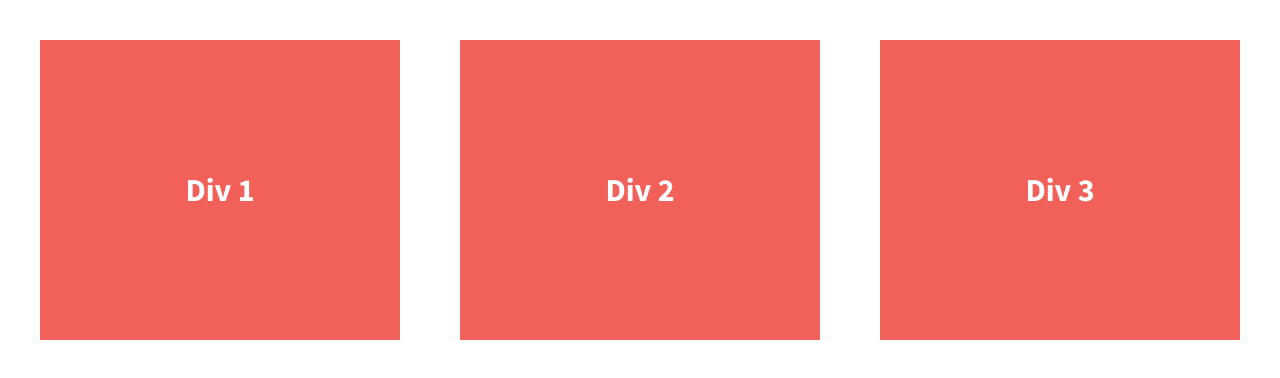
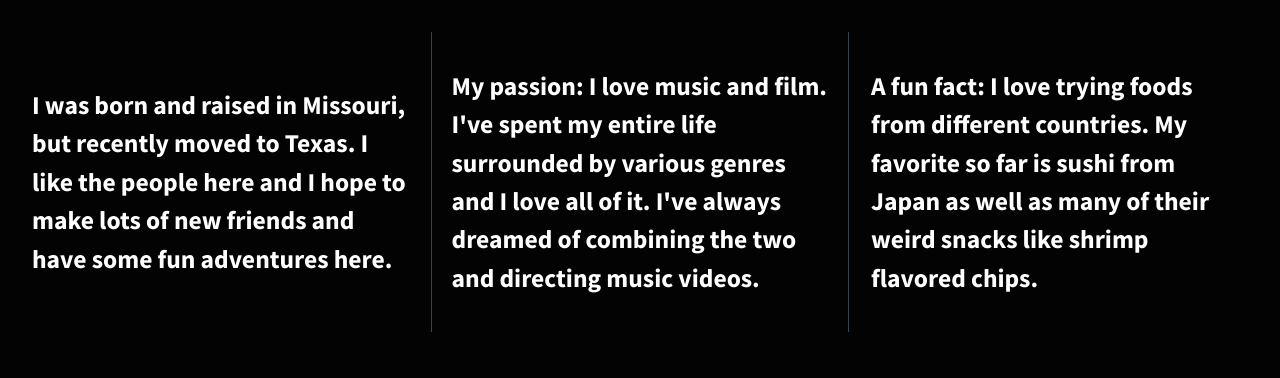
Before and after one commit to HannahJoCodes/div-flexbox-starter, a plain HTML site: page index.html in a window 1280 px wide. Drawn offline with nearby package versions, Linux system fonts and the light colour scheme.

Commit message:
Personalized the text in the divs

```diff
--- a/css/main.css
+++ b/css/main.css
@@ -97,14 +97,14 @@ textarea {
 
 
 html {
-  background-color: #fff;
+  background-color: rgb(3, 3, 3);
   height: 100%;
 }
 
 body {
   font-family: 'Source Sans Pro', sans-serif;
   padding: 2em;
-  font-size: 1.25em;
+  font-size: 1em;
   height: 100%;
 }
 
@@ -120,12 +120,18 @@ body {
   color: #fff;
   line-height: 1.5em;
   font-size: 1.6em;
-  background-color: #f16059;
+  background-color: #030303;
   height: 300px;
   display: flex;
-  width: 30%;
+  width: 31%;
   justify-content:center;
   align-items: center;
+}
+.div-2{
+    border-left: solid 1px #345;
+    border-right: solid 1px #345;
+    padding-left: 20px;
+    padding-right: 20px;
 }
 
 
--- a/index.html
+++ b/index.html
@@ -23,13 +23,13 @@
 
         <section class="wrapper">
             <div class="div-1">
-                Div 1
+                I was born and raised in Missouri, but recently moved to Texas. I like the people here and I hope to make lots of new friends and have some fun adventures here.
             </div>
             <div class="div-2">
-                Div 2
+                My passion: I love music and film. I've spent my entire life surrounded by various genres and I love all of it. I've always dreamed of combining the two and directing music videos.
             </div>
             <div class="div-3">
-                Div 3
+                A fun fact: I love trying foods from different countries. My favorite so far is sushi from Japan as well as many of their weird snacks like shrimp flavored chips.
             </div>
         </section>
 
```
